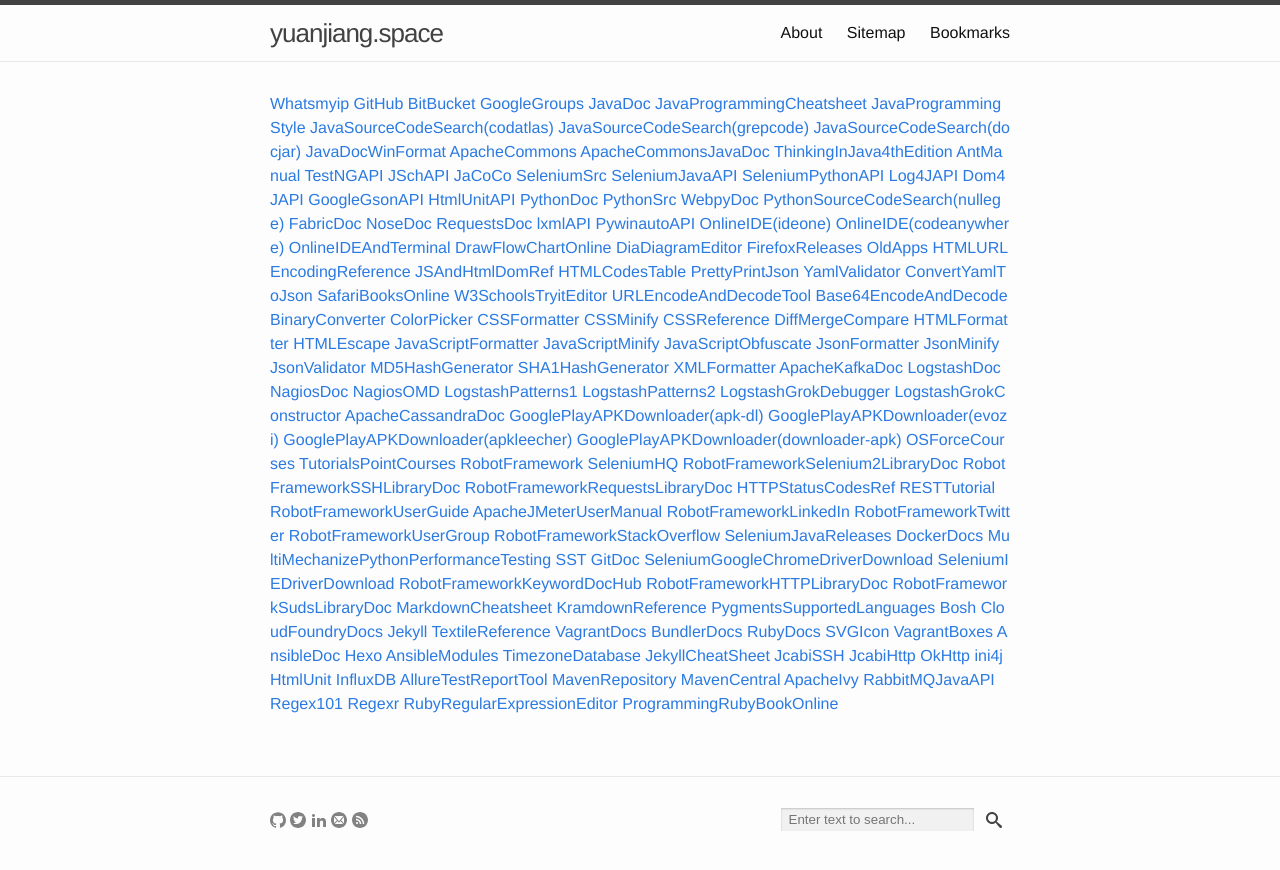
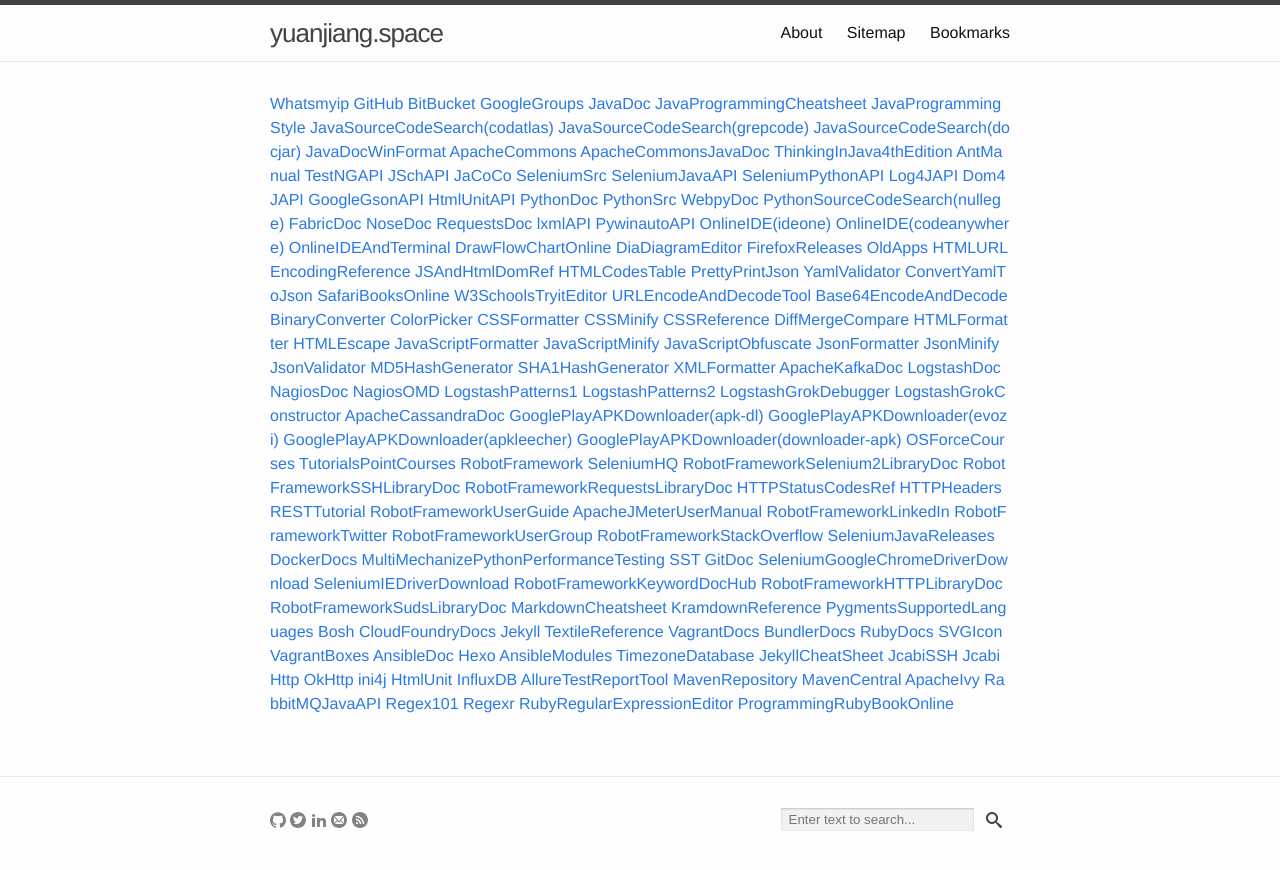
Before and after one commit to yuan-jiang/yuan-jiang.github.io, a Jekyll site: the page built from bookmarks.md, in a window 1280 px wide. Shown: the top 870 px of the page. Built offline with Jekyll 4.4.1, drawn with Linux system fonts in a browser that asks for light colours.

Commit message:
Update bookmarks.yml

```diff
--- a/_data/bookmarks.yml
+++ b/_data/bookmarks.yml
@@ -176,6 +176,8 @@
   link: http://bulkan.github.io/robotframework-requests/
 - description: HTTPStatusCodesRef
   link: http://www.w3.org/Protocols/HTTP/HTRESP.html
+- description: HTTPHeaders
+  link: https://en.wikipedia.org/wiki/List_of_HTTP_header_fields
 - description: RESTTutorial
   link: http://rest.elkstein.org/
 - description: RobotFrameworkUserGuide
```
